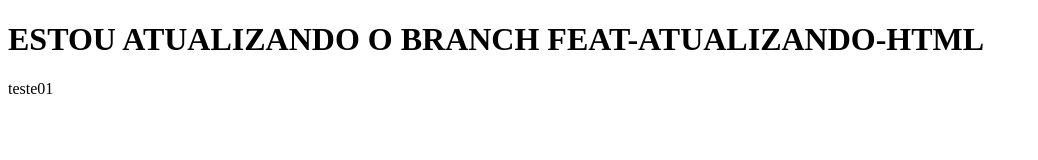
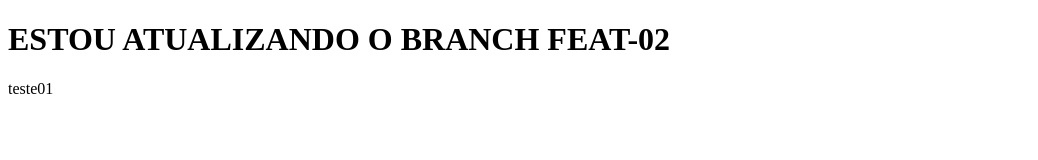
Before and after one commit to cadualmeidacc/teste01, a plain HTML site: page index.html in a window 1280 px wide. Shown: the whole page, without its empty margins (0-1038 px from the left). Drawn offline with Linux system fonts and the light colour scheme.

Commit message:
atualizando branch

```diff
--- a/index.html
+++ b/index.html
@@ -3,8 +3,8 @@
 <head>
     <meta charset="UTF-8">
     <meta name="viewport" content="width=device-width, initial-scale=1.0">
-    <title>teste01 - Carlos Eduardo</title>
-    <h1>ESTOU ATUALIZANDO O BRANCH FEAT-ATUALIZANDO-HTML</h1>
+    <title>vindo da branch 02 - Carlos Eduardo</title>
+    <h1>ESTOU ATUALIZANDO O BRANCH FEAT-02</h1>
     <h2></h2>
     <h3></h3>
     <h4></h4>
```
